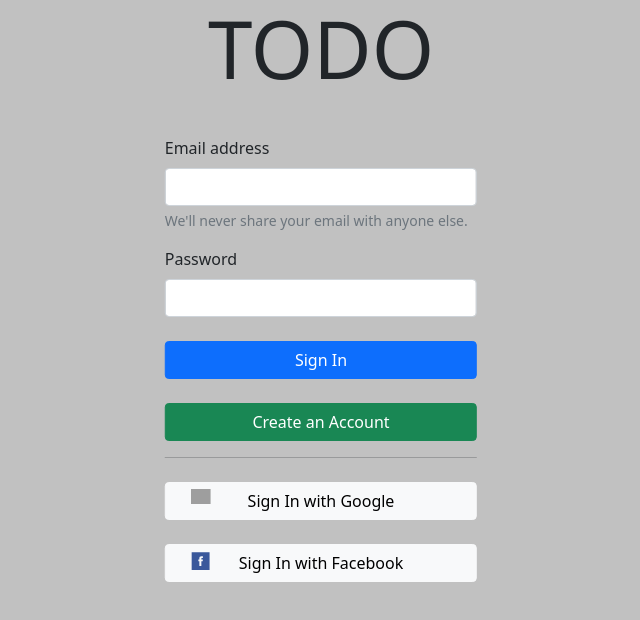
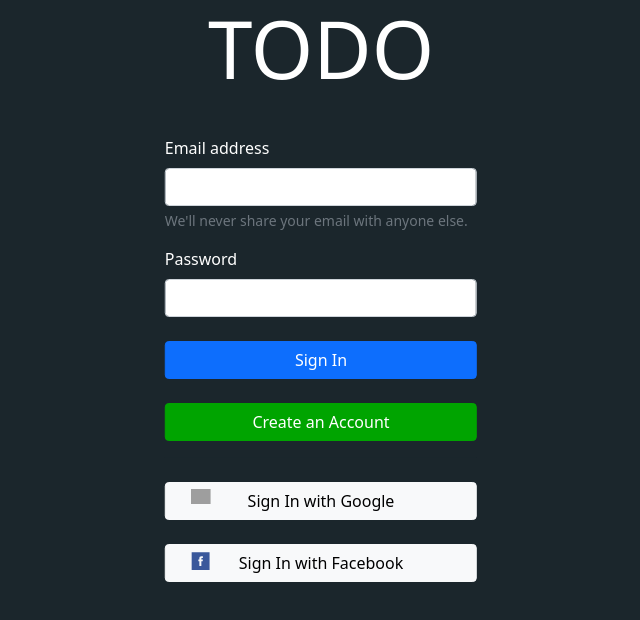
Before and after one commit to blue1674/todo, a website built with webpack: page dist/index.html in a window 1280 px wide. Shown: the whole page, without its empty margins (319-959 px from the left). Built offline with nearby package versions, Linux system fonts and the light colour scheme; grey boxes are pictures that could not be loaded.

Commit message:
Modified btn-success color

```diff
--- a/src/css/login.css
+++ b/src/css/login.css
@@ -1,6 +1,41 @@
+:root{
+ --first: #1b262c;
+ --black:black;
+--second: #0f4c75;
+--third: #3282b8;
+--fourth: #bbe1fa;
+}
+.first{
+    color: var(--first);
+}
+.second{
+    color: var(--second);
+}
+.third{
+    color: var(--third);
+}
+.fourth{
+    color: var(--fourth);
+}
+.btn-success{
+    background-color: #00a400;
+    transition: none;
+    border-color: #00a400;
+}
+.btn-success:hover, .btn-success:focus{
+    background: linear-gradient(#79bc64, #578843)!important;
+    border-color: #00a400;
+    box-shadow: none;
+}
 body{
-    background-color: rgba(128, 128, 128, 0.486);
+    /* background-color: rgba(128, 128, 128, 0.486); */
+    background-color: var(--first);
+
 }
+form, .modal{
+    color:var(--first);
+}
+
 button{
     position: relative;
 }
```
Also changed, not shown: dist/index.html, dist/main.js.
